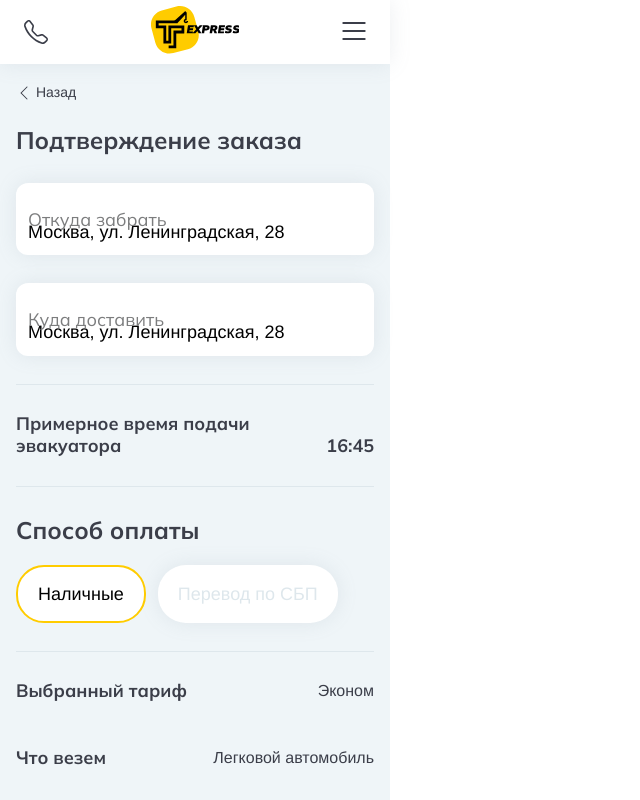
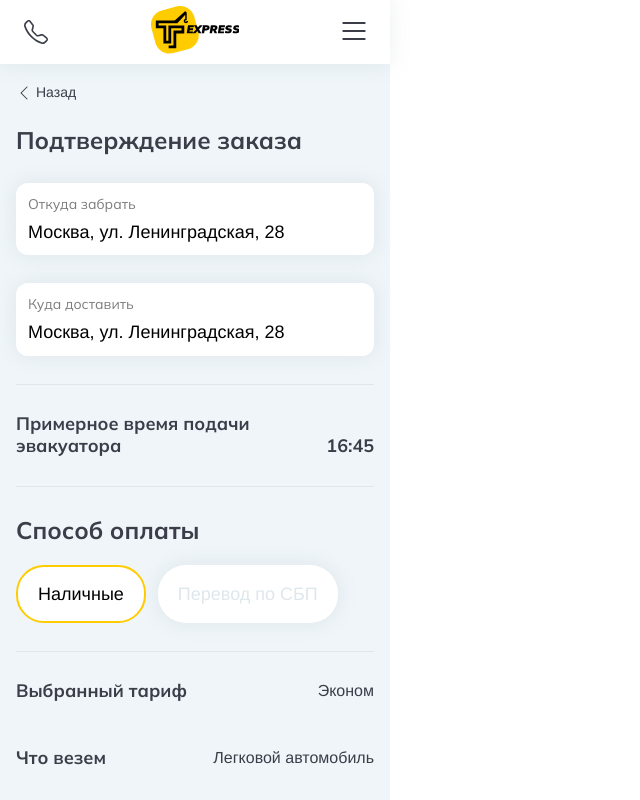
Before and after one commit to tow-truck-for-cars-and-trucks/Tow-track-frontend, a React (Create React App) app: page /order in a window 1280 px wide. Shown: the top 800 px of the page, without its empty margins (0-640 px from the left). Built offline with nearby package versions, Linux system fonts and the light colour scheme; a web font is replaced by a local one.

Commit message:
fix: fixed input focus

```diff
--- a/src/shared/ui/input/input.scss
+++ b/src/shared/ui/input/input.scss
@@ -93,15 +93,15 @@
     box-shadow: none;
   }
 
+  &_filled &__placeholder,
+  &__text:focus ~ .input__placeholder {
+    top: 12px;
+    font-size: 14px;
+  }
+
   &_static.input {
     .input__placeholder {
       top: 16px;
-    }
-
-    &_filled &__placeholder,
-    &__text:focus ~ .input__placeholder {
-      top: 12px;
-      font-size: 14px;
     }
 
     &.input_filled .input__placeholder,
```
